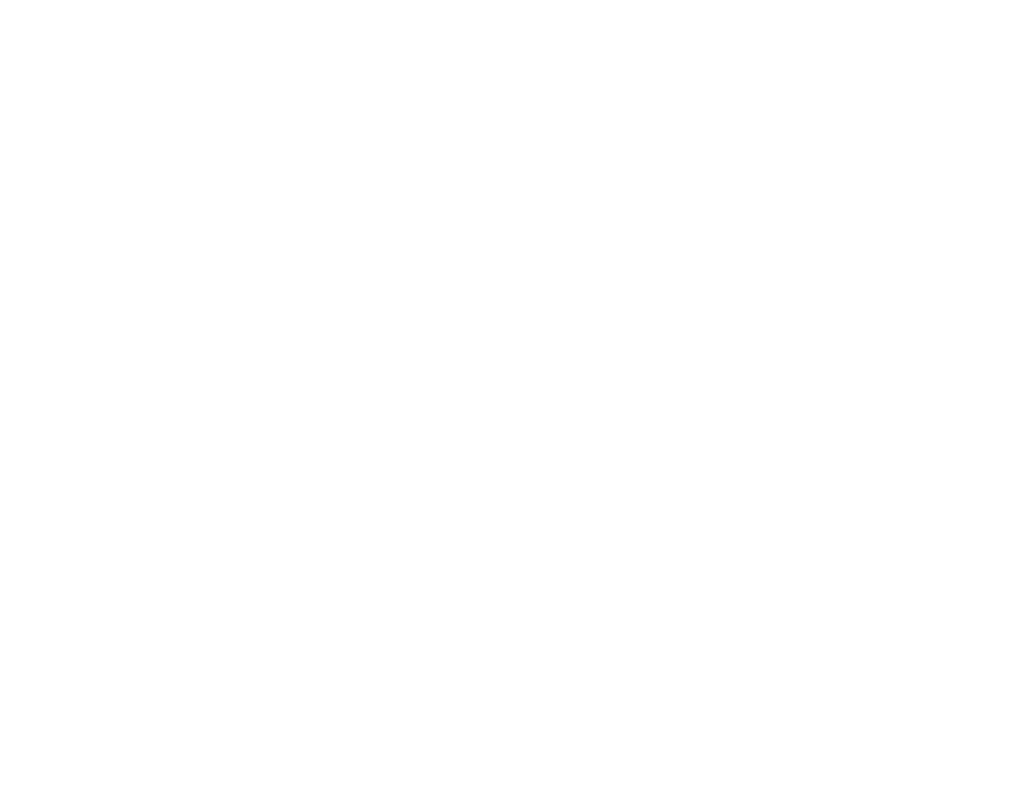
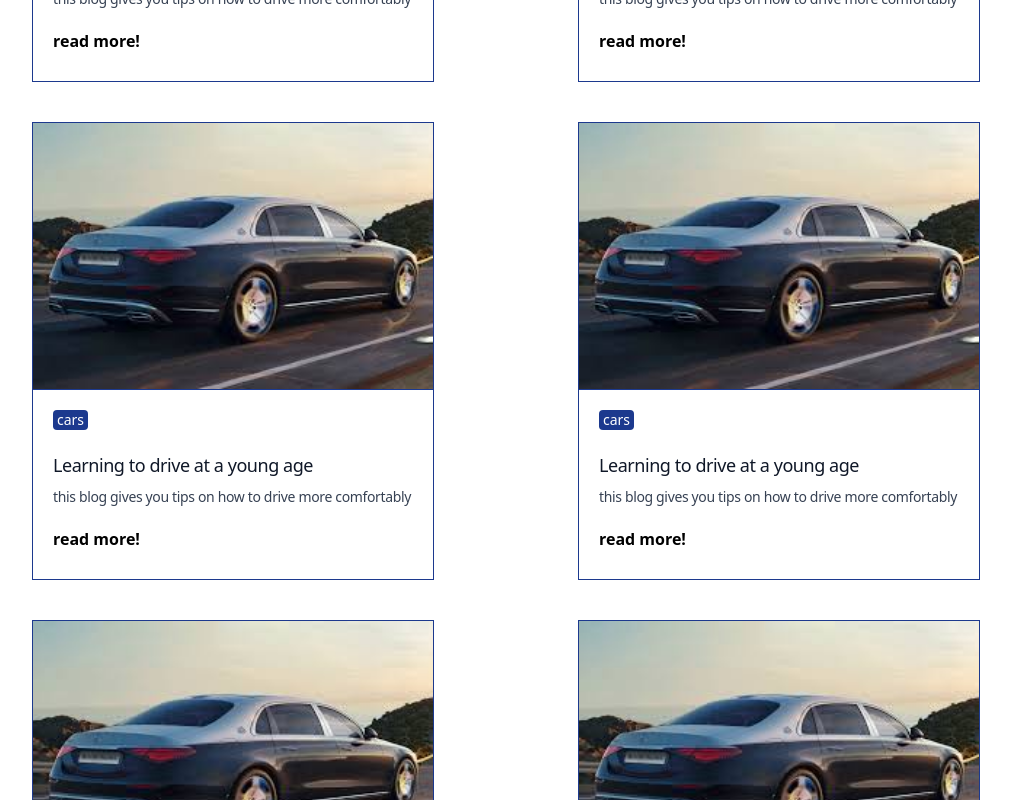
Before and after one commit to dakshs-07/blog-car, a Next.js app: page / in a window 1280 px wide. Shown: the part 1860-2660 px from the top of the page, without its empty margins (134-1145 px from the left). Before the commit the page ends 1425 px from the top, so only its background shows below. Built offline with nearby package versions, Linux system fonts and the light colour scheme.

Commit message:
added car logo

```diff
--- a/public/assets/assets.js
+++ b/public/assets/assets.js
@@ -1,4 +1,5 @@
-export const blog_data = [{
+export const blog_data = [
+  {
     id: 1,
     title: "Learning to drive at a young age",
     description: "this blog gives you tips on how to drive more comfortably",
@@ -6,14 +7,86 @@ export const blog_data = [{
     date: Date.now(),
     category: "cars",
     author: "Daksh",
-},
-{
-    id: 1,
+  },
+  {
+    id: 2,
     title: "Learning to drive at a young age",
     description: "this blog gives you tips on how to drive more comfortably",
     image: "/assets/maybach.jpg",
     date: Date.now(),
     category: "cars",
     author: "Daksh",
-},
-]
+  },
+  {
+    id: 3,
+    title: "Learning to drive at a young age",
+    description: "this blog gives you tips on how to drive more comfortably",
+    image: "/assets/maybach.jpg",
+    date: Date.now(),
+    category: "cars",
+    author: "Daksh",
+  },
+  {
+    id: 4,
+    title: "Learning to drive at a young age",
+    description: "this blog gives you tips on how to drive more comfortably",
+    image: "/assets/maybach.jpg",
+    date: Date.now(),
+    category: "cars",
+    author: "Daksh",
+  },
+  {
+    id: 5,
+    title: "Learning to drive at a young age",
+    description: "this blog gives you tips on how to drive more comfortably",
+    image: "/assets/maybach.jpg",
+    date: Date.now(),
+    category: "cars",
+    author: "Daksh",
+  },
+  {
+    id: 6,
+    title: "Learning to drive at a young age",
+    description: "this blog gives you tips on how to drive more comfortably",
+    image: "/assets/maybach.jpg",
+    date: Date.now(),
+    category: "cars",
+    author: "Daksh",
+  },
+  {
+    id: 7,
+    title: "Learning to drive at a young age",
+    description: "this blog gives you tips on how to drive more comfortably",
+    image: "/assets/maybach.jpg",
+    date: Date.now(),
+    category: "cars",
+    author: "Daksh",
+  },
+  {
+    id: 8,
+    title: "Learning to drive at a young age",
+    description: "this blog gives you tips on how to drive more comfortably",
+    image: "/assets/maybach.jpg",
+    date: Date.now(),
+    category: "cars",
+    author: "Daksh",
+  },
+  {
+    id: 9,
+    title: "Learning to drive at a young age",
+    description: "this blog gives you tips on how to drive more comfortably",
+    image: "/assets/maybach.jpg",
+    date: Date.now(),
+    category: "cars",
+    author: "Daksh",
+  },
+  {
+    id: 10,
+    title: "Learning to drive at a young age",
+    description: "this blog gives you tips on how to drive more comfortably",
+    image: "/assets/maybach.jpg",
+    date: Date.now(),
+    category: "cars",
+    author: "Daksh",
+  },
+];
```
Also changed, not shown: public/assets/logo.png (added).
